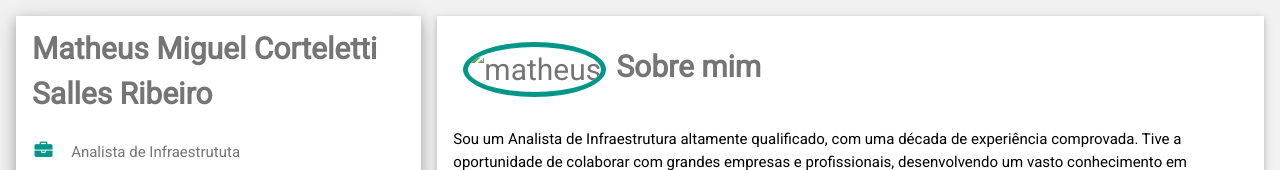
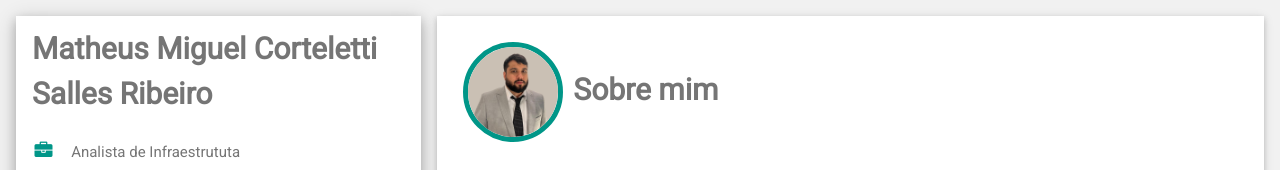
Before and after one commit to matheuscorteletti/resume, a plain HTML site: page index.html in a window 1280 px wide. Shown: the top 170 px of the page. Drawn offline with Linux system fonts and the light colour scheme.

Commit message:
Update index.html
Myself

```diff
--- a/index.html
+++ b/index.html
@@ -110,7 +110,7 @@
         <div class="w3-container w3-card w3-white w3-margin-bottom">
           <!--<h2 class="w3-text-grey w3-padding-16"><i
               class="fa fa-user-circle-o fa-fw w3-margin-right w3-xxlarge w3-text-teal"></i>Sobre mim</h2> -->
-          <h2 class="w3-text-grey w3-padding-16"><img src="myself.jpeg" alt="matheus" ><b>Sobre mim</b></h2>
+          <h2 class="w3-text-grey w3-padding-16"><img src="myself.jpg" alt="matheus" ><b>Sobre mim</b></h2>
           <p>
             Sou um Analista de Infraestrutura altamente qualificado, com uma década de experiência comprovada. Tive a oportunidade de colaborar com grandes empresas e profissionais, desenvolvendo um vasto conhecimento em multiplataformas e uma forte capacidade criativa e analítica para solucionar problemas complexos. Possuo habilidades excepcionais de trabalho em equipe e uma notável facilidade de adaptação a diversos ambientes executivos.
 Meu foco está em oferecer as melhores soluções para o mercado de TI no Brasil, com expertise em:
```
